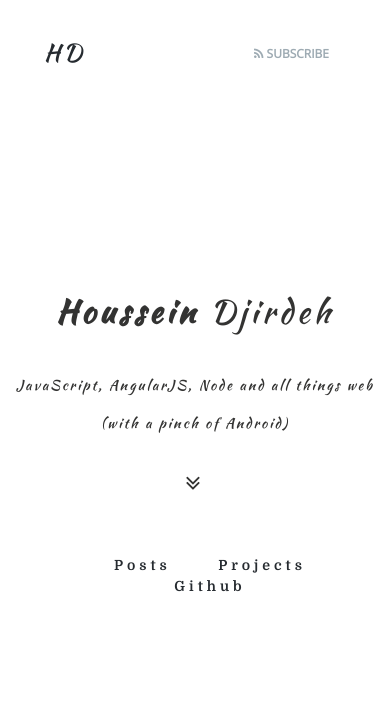
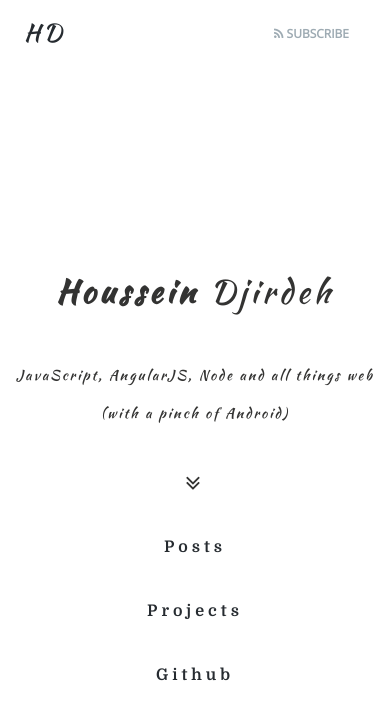
Before and after one commit to housseindjirdeh/hdjirdeh.github.io, a Jekyll site: the page built from index.html, in a window 390 px wide. Shown: the top 720 px of the page. Built offline with Jekyll 4.4.1, drawn with Linux system fonts in a browser that asks for light colours; nearby versions of some CDN libraries; comment, search, counter and statistics services are not loaded.

Commit message:
Fixed homepage to fit mobile

```diff
--- a/_sass/_layout.scss
+++ b/_sass/_layout.scss
@@ -95,6 +95,7 @@
 
     @include media-query($on-palm) {
         font-size: 32px;
+        top: 55%;
     }
 
     p {
@@ -107,6 +108,7 @@
 
         @include media-query($on-palm) {
             font-size: 14px;
+            padding: 10px;
         }
     }
 
@@ -141,12 +143,17 @@
         }
 
         @include media-query($on-palm) {
-            font-size: 14px;
+            padding-top: 10px;
+            margin: 0;
         }
 
         li {
             display: inline;
             padding: 20px;
+
+            @include media-query($on-palm) {
+                display: list-item;
+            }
         }
         // Gaps between nav items, but not on the last one
         &:not(:last-child) {
@@ -578,6 +585,10 @@
 .post-nav-home {
     position: relative;
     padding: 35px 40px 0;
+
+    @include media-query($on-laptop) {
+        padding: 15px 20px 0;
+    }
 }
 
 .post-nav {
--- a/index.html
+++ b/index.html
@@ -3,7 +3,7 @@
 ---
 
 <div class="title">
-  <strong>Houssein</strong> Djirdeh
+  <div><strong>Houssein</strong> Djirdeh</div>
   <p>JavaScript, AngularJS, Node and all things web (with a pinch of Android)</p>
   <span class="divider-icon">
     <i class="fa fa-angle-double-down" aria-hidden="true"></i>
```
